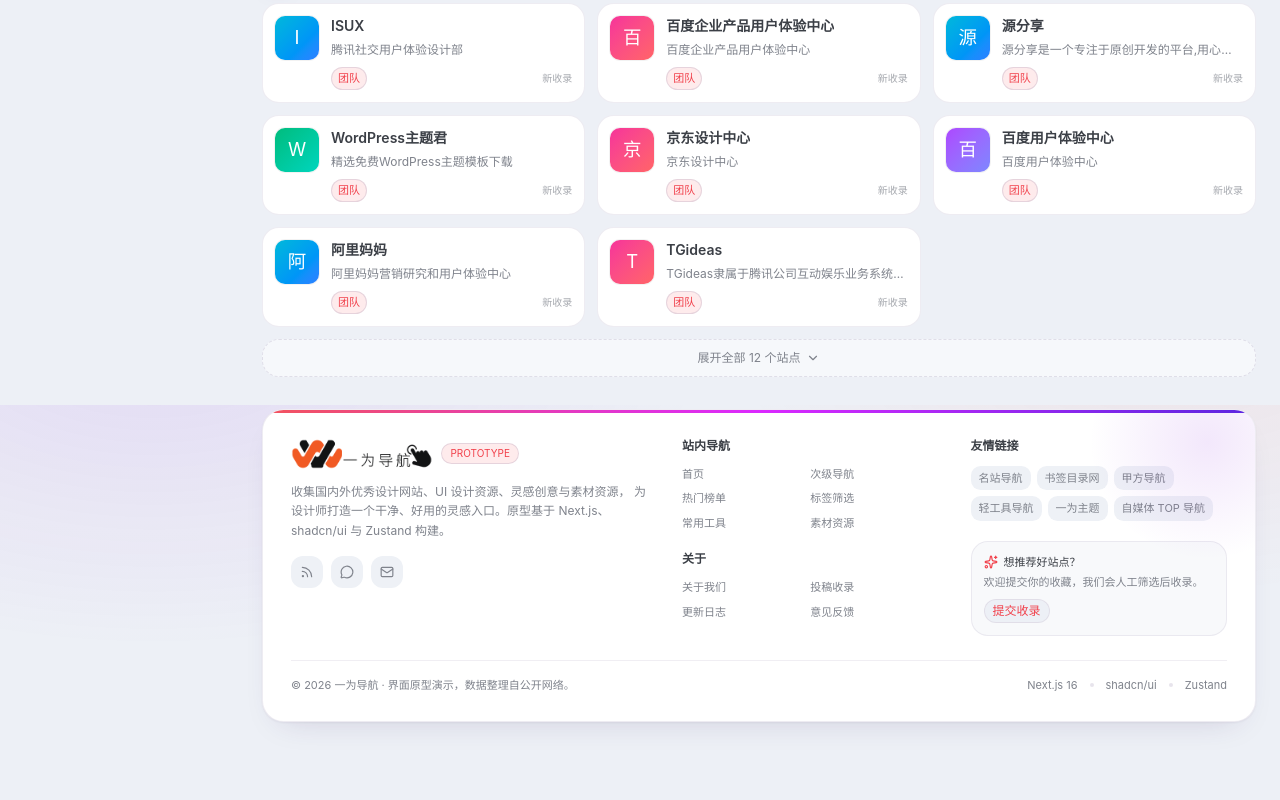
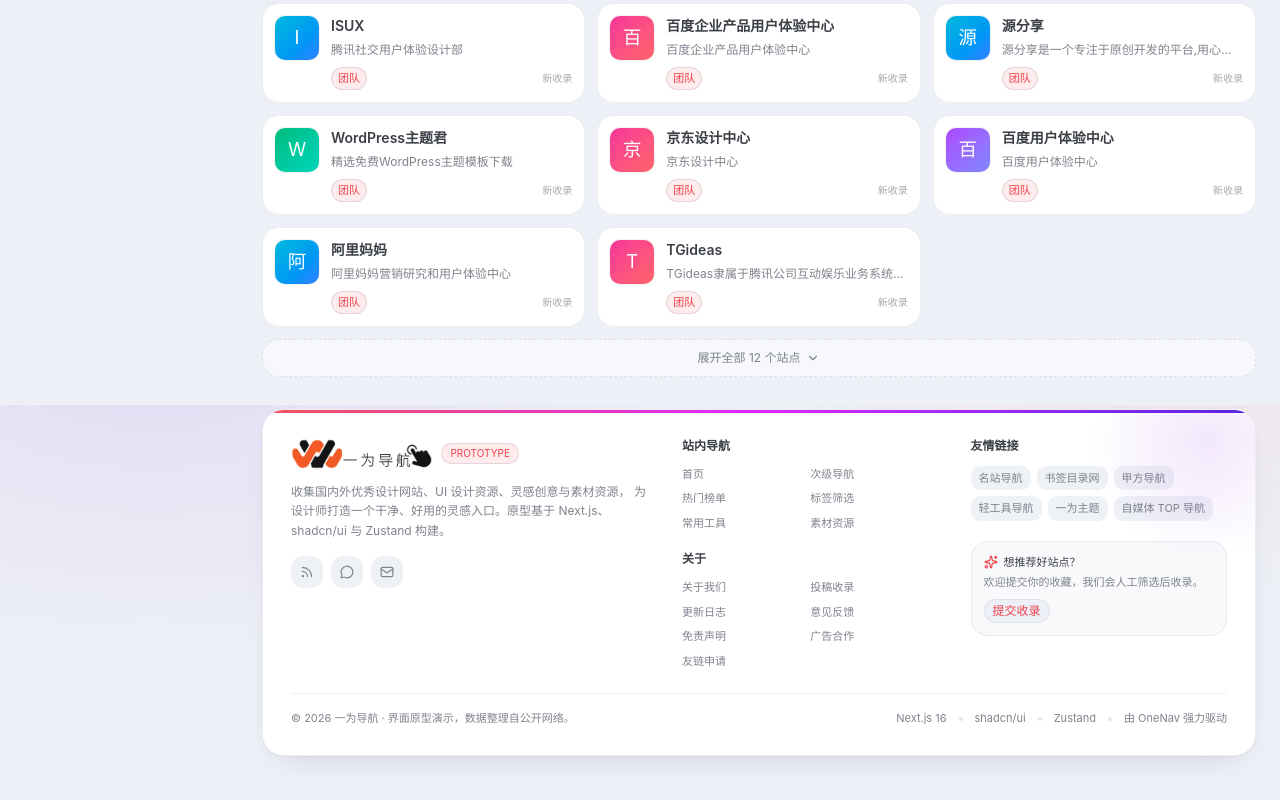
Before and after one commit to xiaorunbao/nav-web, a Next.js app: page / in a window 1280 px wide. Shown: the part 4395-5195 px from the top of the page. Before the commit the page ends 5165 px from the top, so only its background shows below. Built offline with nearby package versions, Linux system fonts and the light colour scheme; no server answers.

Commit message:
feat(footer): 补齐页脚合规链接位与主题驱动标识
- 补免责声明、广告合作、友链申请占位链接
- 版权行补充 OneNav 驱动标识

```diff
--- a/src/components/footer.tsx
+++ b/src/components/footer.tsx
@@ -84,6 +84,15 @@ export function Footer() {
               <Link href="/about#feedback" className="hover:text-brand">
                 意见反馈
               </Link>
+              <Link href="/about#disclaimer" className="hover:text-brand">
+                免责声明
+              </Link>
+              <Link href="/about#contact" className="hover:text-brand">
+                广告合作
+              </Link>
+              <Link href="/submit" className="hover:text-brand">
+                友链申请
+              </Link>
             </div>
           </div>
 
@@ -131,6 +140,8 @@ export function Footer() {
             <span>shadcn/ui</span>
             <span className="size-1 rounded-full bg-border" />
             <span>Zustand</span>
+            <span className="size-1 rounded-full bg-border" />
+            <span>由 OneNav 强力驱动</span>
           </p>
         </div>
       </div>
```
